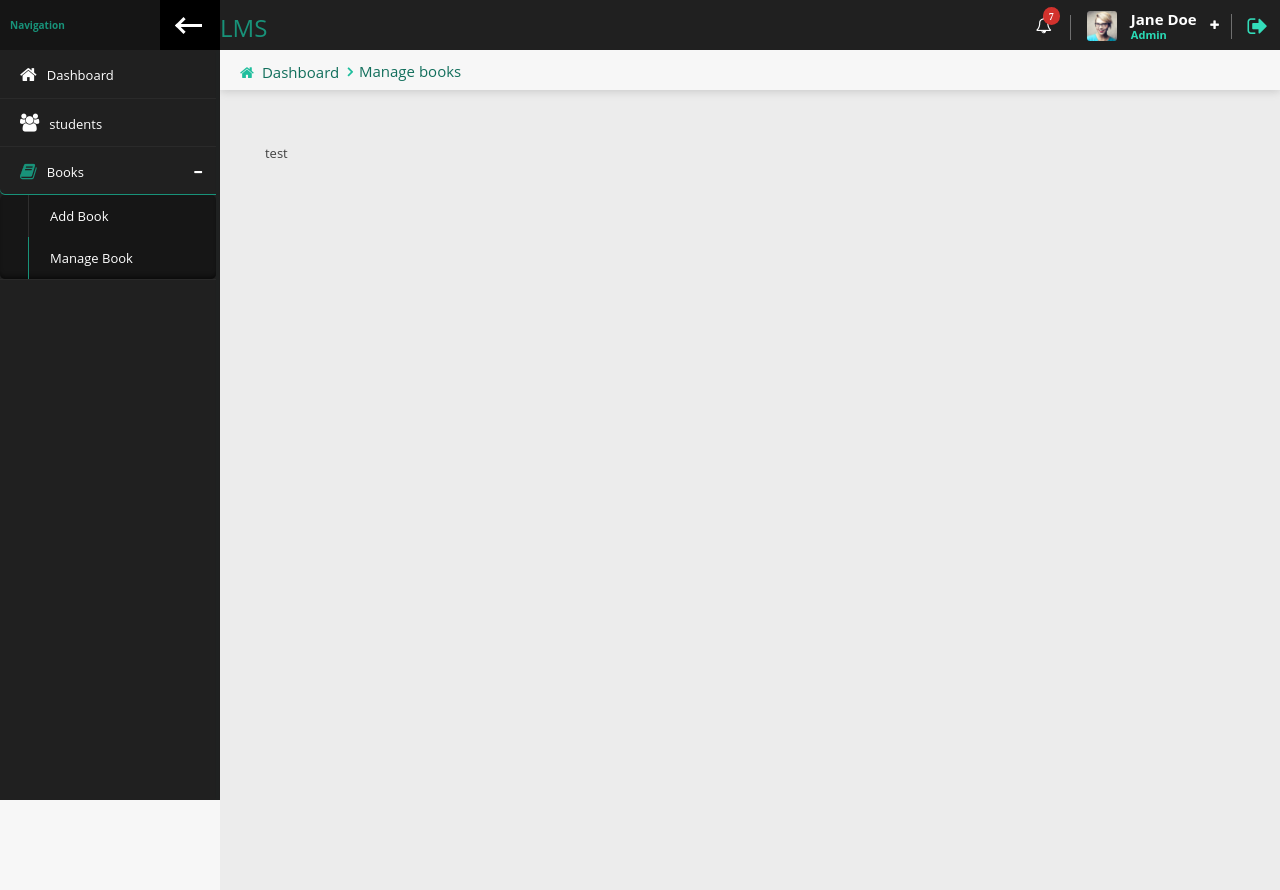
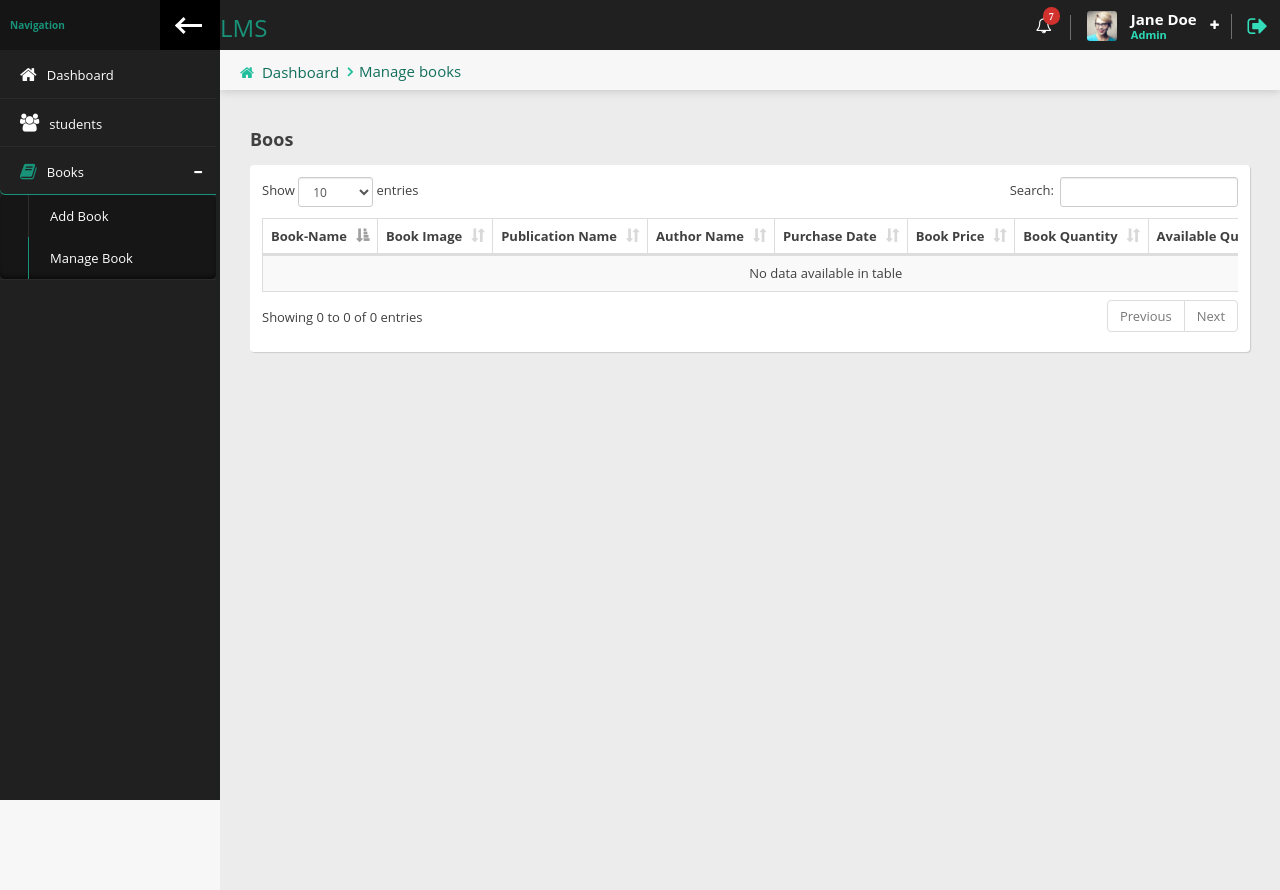
Before and after one commit to Emon-git-site/Library_manaement_system_PHP, a PHP site: page /librarian/manage_book.php in a window 1280 px wide. Run offline with PHP 8.4, Linux system fonts and the light colour scheme; the visitor is signed in with stand-in values (Sample User, id 1); data that the repository does not hold is empty; some libraries are stand-ins or nearby versions.

Commit message:
after t16

```diff
--- a/dbcon.php
+++ b/dbcon.php
@@ -2,5 +2,7 @@
 <?php
 
  $con = mysqli_connect('localhost', 'root', '','lms');
+ mysqli_query($con,'SET CHARACTER SET utf8');
+mysqli_query($con,"SET SESSION collation_connection ='utf8_general_ci'");
 
 ?>
--- a/librarian/login.php
+++ b/librarian/login.php
@@ -21,6 +21,7 @@ if (isset($_POST['login'])) {
         $row = mysqli_fetch_assoc($result);
         if ($row['password'] == $password) {
             $_SESSION['libraian_login'] = $email;
+            $_SESSION['libraian_username'] = $row['username'];
 
             header('location: index.php');
         } else {
--- a/librarian/manage_book.php
+++ b/librarian/manage_book.php
@@ -14,14 +14,60 @@ require_once 'header.php';
     </div>
 </div>
 <!-- =-=-=-=-=-=-=-=-=-=-=-=-=-=-=-=-=-=-=-=-=-=-=-=-=-=-=-=-=-=-=-=-=-=-=-=-=-=-=-=-=-=-=-=-=-=-=-=-=-=-= -->
-<d iv class="row animated fadeInUp">
+<div class="row animated fadeInUp">
     <div class="col-sm-12">
-        test
+        <h4 class="section-subtitle"><b>Boos</b></h4>
+        <div class="panel">
+            <div class="panel-content">
+                <div class="table-responsive">
+                    <table id="basic-table" class="data-table table table-striped nowrap table-hover table-bordered" cellspacing="0" width="100%">
+                        <thead>
+                            <tr>
+                                <th>Book-Name</th>
+                                <th>Book Image</th>
+                                <th>Publication Name</th>
+                                <th>Author Name</th>
+                                <th>Purchase Date</th>
+                                <th>Book Price</th>
+                                <th>Book Quantity</th>
+                                <th>Available Quantity</th>
+                                <th>Action</th>
+
+                            </tr>
+                        </thead>
+                        <tbody>
+
+                            <?php
+                            $result = mysqli_query($con, "SELECT * FROM `books`");
+                            while ($row = mysqli_fetch_assoc($result)) {
+
+                            ?>
+                                <tr>
+                                   <td><?= $row['book_name'] ?></td>
+                                   <td><img src="../images/books/<?= $row['book_image'] ?>" width="100px" alt=""></td>
+                                   <td><?= $row['book_author_name'] ?></td>
+                                   <td><?= $row['book_publication_name'] ?></td>
+                                   <td><?= date('d-M-Y', strtotime($row['book_purchase_date'])) ?></td>
+                                   <td><?= $row['book_price'] ?></td>
+                                   <td><?= $row['book_qty'] ?></td>
+                                   <td><?= $row['available_qty'] ?></td>
+                                   <td>1</td>
+
+
+                                </tr>
+                            <?php
+                            }
+                            ?>
+
+                        </tbody>
+
+                    </table>
+                </div>
+            </div>
+        </div>
     </div>
 
-</d>
-
-
+</div>
 <?php
 require_once 'footer.php';
 ?>
```
Also changed, not shown: librarian/add_book.php (+57 -12 lines), images/books/20231003091238.png (added), images/books/20231003091734.png (added), images/books/20231003091828.png (added).
